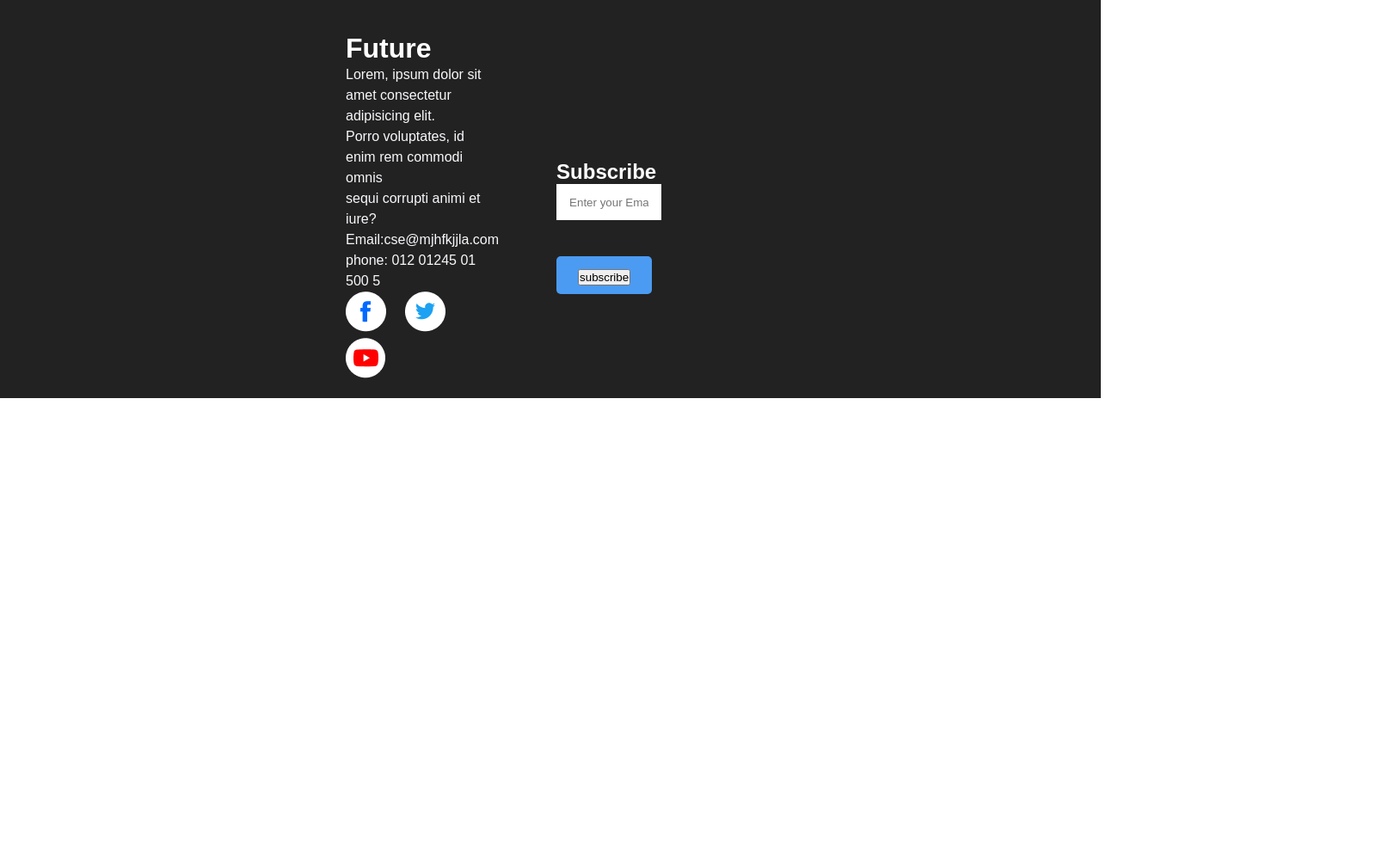
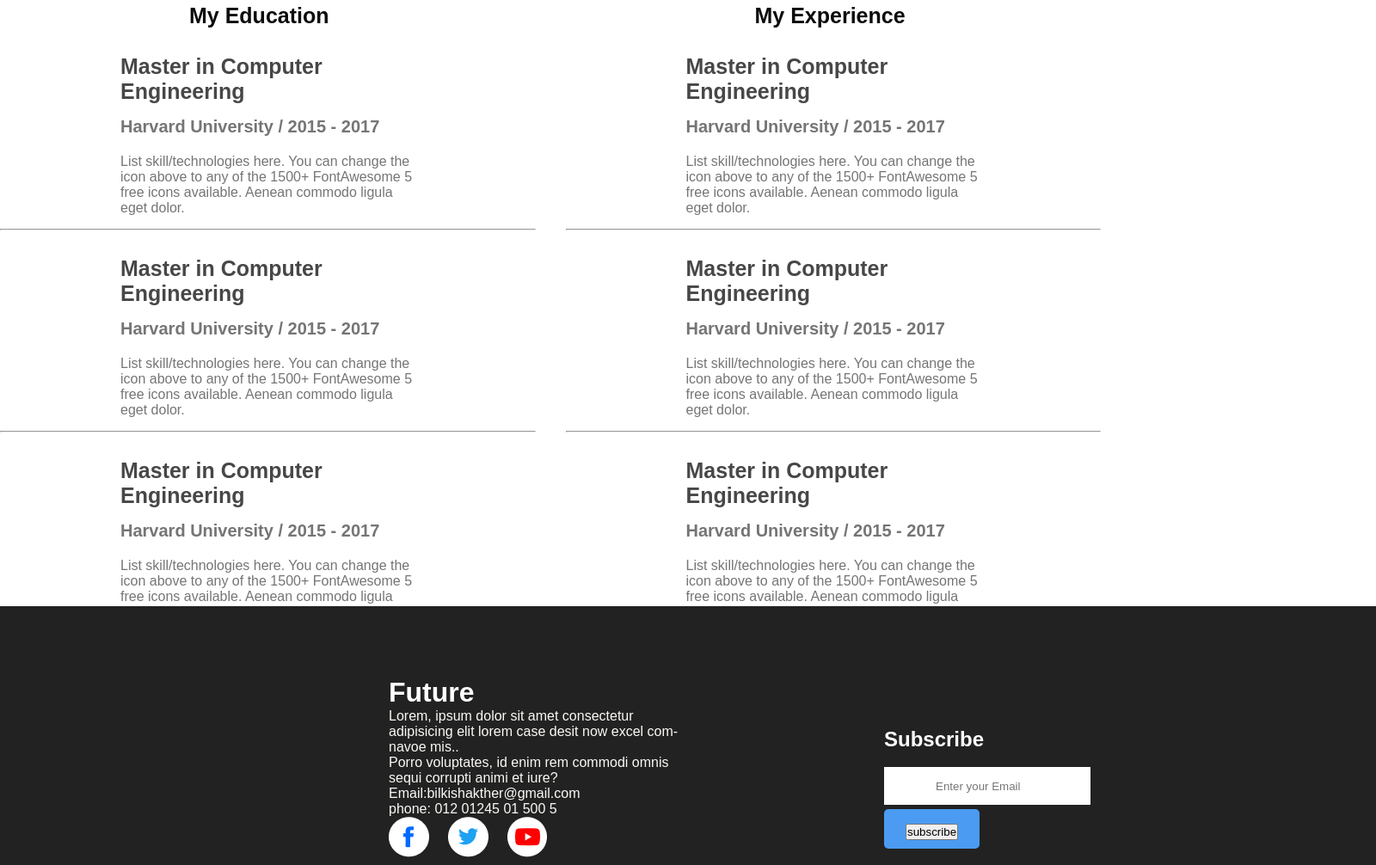
Before and after one commit to Bilkish-akther/assignment-1, a plain HTML site: page index.html in a window 1280 px wide. Shown: the part 2696-3702 px from the top of the page at 86% size, 1600 px wide, since content can reach past the window. Before the commit the page ends 3159 px from the top, so only its background shows below. Drawn offline with Linux system fonts and the light colour scheme.

Commit message:
new section add

```diff
--- a/index.html
+++ b/index.html
@@ -83,14 +83,70 @@
                          <div class="watch-button">Call Now</div>
                          </div>
 
+
+
+
+                           <!-- Resume Section -->
+        <section class="resume">
+            <div class="resume-content">
+                <div>
+                    <h3 class="resume-title">My Education</h3>
+                    <div class="resume-item">
+                        <h4 class="title">Master in Computer Engineering</h4>
+                        <h5 class="sub-title">Harvard University / 2015 - 2017</h5>
+                        <p class="description">List skill/technologies here. You can change the icon above
+                            to any of the 1500+ FontAwesome 5 free icons available. Aenean commodo ligula eget dolor.</p>
+                    </div>
+                    <hr>
+                    <div class="resume-item">
+                        <h4 class="title">Master in Computer Engineering</h4>
+                        <h5 class="sub-title">Harvard University / 2015 - 2017</h5>
+                        <p class="description">List skill/technologies here. You can change the icon above
+                            to any of the 1500+ FontAwesome 5 free icons available. Aenean commodo ligula eget dolor.</p>
+                    </div>
+                    <hr>
+                    <div class="resume-item">
+                        <h4 class="title">Master in Computer Engineering</h4>
+                        <h5 class="sub-title">Harvard University / 2015 - 2017</h5>
+                        <p class="description">List skill/technologies here. You can change the icon above
+                            to any of the 1500+ FontAwesome 5 free icons available. Aenean commodo ligula eget dolor.</p>
+                    </div>
+                </div>
+                <div>
+                    <h3 class="resume-title">My Experience</h3>
+                    <div class="resume-item">
+                        <h4 class="title">Master in Computer Engineering</h4>
+                        <h5 class="sub-title">Harvard University / 2015 - 2017</h5>
+                        <p class="description">List skill/technologies here. You can change the icon above
+                            to any of the 1500+ FontAwesome 5 free icons available. Aenean commodo ligula eget dolor.</p>
+                    </div>
+                    <hr>
+                    <div class="resume-item">
+                        <h4 class="title">Master in Computer Engineering</h4>
+                        <h5 class="sub-title">Harvard University / 2015 - 2017</h5>
+                        <p class="description">List skill/technologies here. You can change the icon above
+                            to any of the 1500+ FontAwesome 5 free icons available. Aenean commodo ligula eget dolor.</p>
+                    </div>
+                    <hr>
+                    <div class="resume-item">
+                        <h4 class="title">Master in Computer Engineering</h4>
+                        <h5 class="sub-title">Harvard University / 2015 - 2017</h5>
+                        <p class="description">List skill/technologies here. You can change the icon above
+                            to any of the 1500+ FontAwesome 5 free icons available. Aenean commodo ligula eget dolor.</p>
+                    </div>
+                </div>
+            </div>
+        </section>
+
+
         <div  class="footer">
-                         <table  width=""100%>
+            <table  width=""50%>
                <tr>
-                           <td width="65%" >
+              <td width="100%" >
                <h1>Future</h1>
                <div class="footer-p" >
-                        Lorem, ipsum dolor sit amet consectetur adipisicing elit.<br> Porro voluptates, id enim rem commodi omnis<br> sequi corrupti animi et iure?
-                        Email:cse@mjhfkjjla.com <br>
+           Lorem, ipsum dolor sit amet consectetur adipisicing elit lorem case desit now excel com-navoe mis..<br> Porro voluptates, id enim rem commodi omnis<br> sequi corrupti animi et iure?
+            Email:bilkishakther@gmail.com <br>
             phone: 012 01245 01 500 5 <br>
 
            <img src="images/icons/fb.png"> &nbsp;  &nbsp;
@@ -101,11 +157,17 @@
 
                </td>
 
-                            <td width="35%">
-                                <h2>Subscribe</h2>
-                                <input type="text" placeholder="Enter your Email"  /><br><br>
+               <td width="65%">
+                   <h2 class="fotter-style">Subscribe</h2><br>
+                   <input type="text" placeholder="Enter your Email"/><br>
+
                    <div class="footer-button">
                        <button>subscribe</button>
+                   </div>
+
+                   </td>
+                    </tr>
+                   </table>
                    </div>
 
                      </td>
--- a/style/style.css
+++ b/style/style.css
@@ -1,5 +1,6 @@
 *{ margin: 0;
     padding: 0;
+
     font-family: sans-serif;
 }
 .bannar-part{
@@ -103,8 +104,9 @@ top: 900px;
     position: absolute;
     width: 179px;
     height: 47px;
-    left: 765px;
+    left: 650px;
     top: 1692px;
+
 
     font-family: 'Work Sans';
     font-style: normal;
@@ -121,7 +123,7 @@ top: 900px;
 position: absolute;
 width: 1141px;
 height: 202.96px;
-left: 430px;
+left: 330px;
 top: 1789px;
 gap: 30px;
 display: flex;
@@ -191,57 +193,97 @@ margin-right: 130px;
 }
 
 
+    /* Resume Styles */
+    .resume-content{
+
+      margin-top:2700px;
+
+      display: flex;
+      gap: 35px;
+
+      }
+
+.resume-item{
+    margin-top: 30px;
+  margin-bottom: 15px;
+  margin-left: 140px;
+  margin-right: 140px;
+}
+
+.resume-title{
+    font-weight: 800;
+    font-size: 25px;
+    color: #0c0c0c;
+    margin-bottom: 15px;
+    margin-left: 220px;
+
+}
+.resume .title{
+    font-weight: 800;
+    font-size: 25px;
+    color: #474747;
+    margin-bottom: 15px;
+
+}
+.resume .sub-title{
+    color: #757575;
+    font-weight: 600;
+    font-size: 20px;
+    margin-bottom: 20px;
+}
+.resume .description{
+    color: #757575;
+}
+
+
+/*footer*/
+.footer{
+    background-color: #222222;
+    width: 700px;
+    color: white;
+    position: absolute;
+    height: 427px;
+    top:3400.96px;
+    flex: auto;
+    float: none;
+    padding-top: 80px;
+    padding-left: 450px;
+    padding-right: 450px;
+   line-gap-override: 10px;
 
 
 
-
-.footer{
-    background-color: #222222;
-    width: 1600;
-
-    color: white;
-    position: absolute;
-    height: 427px;
-    top: 2681.96px;
-    padding-left: 400px;
-    padding-right: 500px;
-    float: left;
-   flex: auto;
-
-   padding-top: 50px;
-
 }
 
+.footer-p {
+  letter-spacing: normal;
+    max-width: 60%;
+    color: rgb(251, 249, 244);}
 
-
-    .footer-p {
-        line-height: 1.5;
-        max-width: 70%;
-        color: rgb(248, 248, 252);}
 
     input{
         height: 24px;
-        margin-bottom: 24px;
-        border: 0;
-        width: 70%;
-        padding: 9px 15px;
-
+        margin-bottom: 5px;
+        border: 5px;
+        width: 100%;
+        padding: 10px 60px;
     }
 .footer-style{
     padding-top: 0px;
     padding-bottom: 700px;
-        padding-left: 900px;
-        padding-right: 130px;
+    padding-left: 50px;
+    padding-right: 50px;
+    font-size: large;
+    font-family: 'Work Sans';
 
 
 }
 .footer-button{
 
-
 position: absolute;
-
 background-color: rgb(75, 155, 242);
 font-weight: bold;
+font-size: large;
 color: rgb(252, 247, 247);
 width: fit-content;
 border-radius: 5px;
```
Lines whose indentation alone changed are shown as unchanged.
